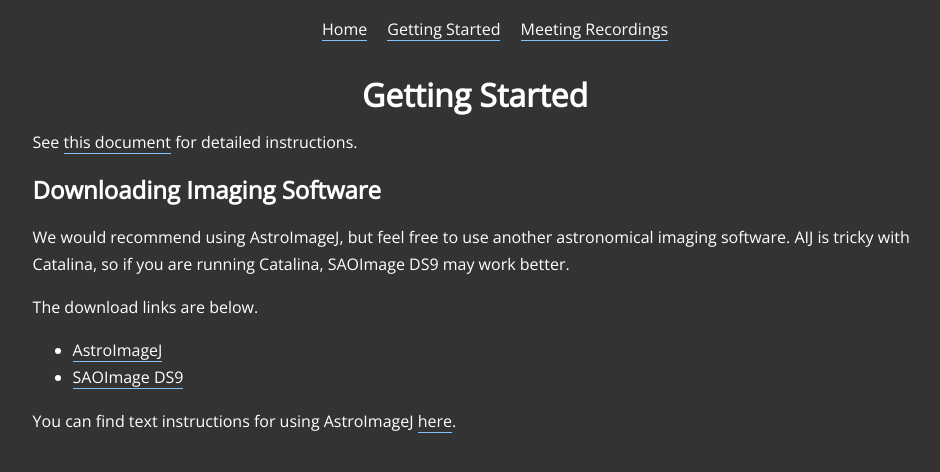
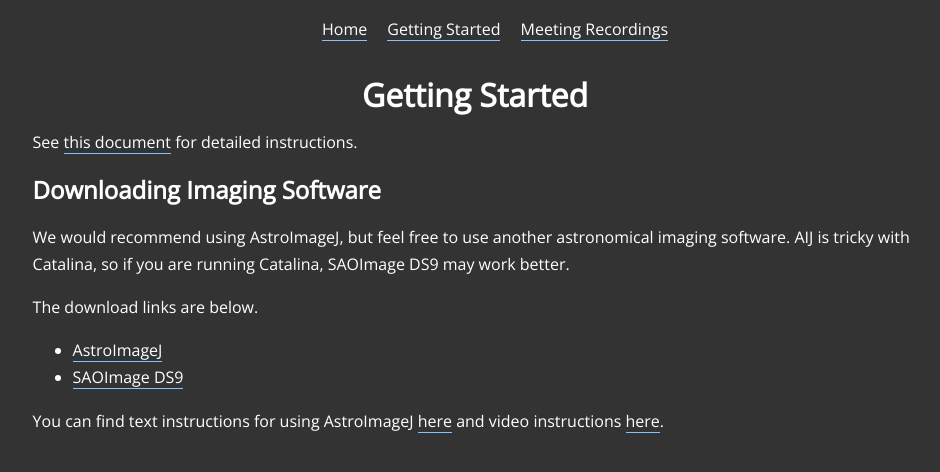
Before and after one commit to paigeyeung/exoplanetresearchworkshop, a Jekyll site: the page built from getting-started.md, in a window 1280 px wide. Shown: the top 472 px of the page, without its empty margins (165-1105 px from the left). Built offline with Jekyll 4.4.1, drawn with Linux system fonts in a browser that asks for light colours.

Commit message:
Update getting-started.md

```diff
--- a/getting-started.md
+++ b/getting-started.md
@@ -16,4 +16,4 @@ The download links are below.
 * [AstroImageJ](https://www.astro.louisville.edu/software/astroimagej/)
 * [SAOImage DS9](http://ds9.si.edu/site/Download.html)
 
-You can find text instructions for using AstroImageJ [here](https://docs.google.com/document/d/1wN5WhPDCFvLuUglR9uC-6S_c7tDQUbYdOmVoD4NUQ1c/edit).
+You can find text instructions for using AstroImageJ [here](https://docs.google.com/document/d/1wN5WhPDCFvLuUglR9uC-6S_c7tDQUbYdOmVoD4NUQ1c/edit) and video instructions [here](https://www.youtube.com/watch?v=-GGLPy71ryg&feature=youtu.be).
```
